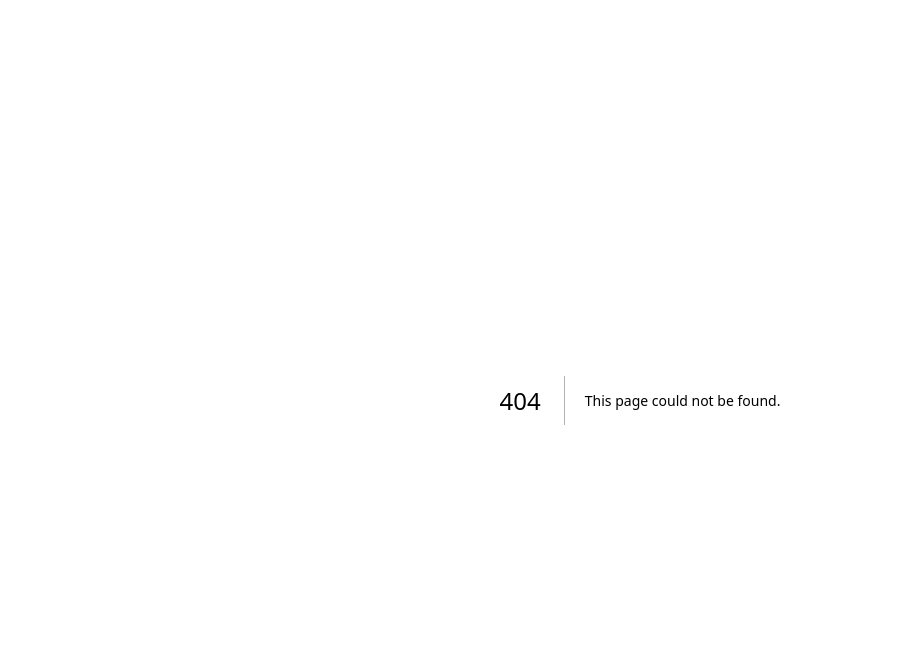
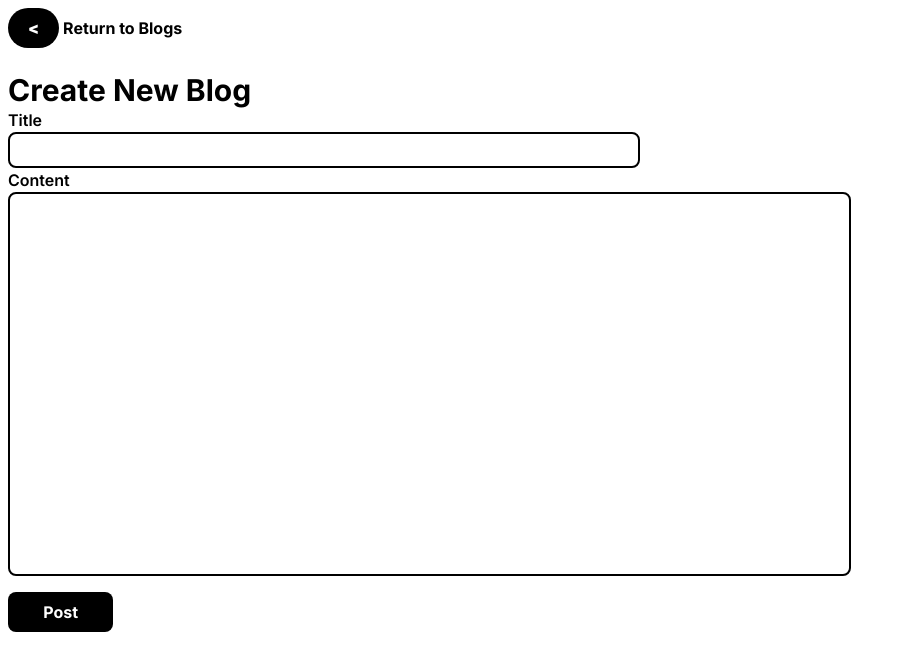
Before and after one commit to RafiMoreno/nextjs-blog, a Next.js app: page /create in a window 1280 px wide. Before the commit this address had no page. Shown: the top 670 px of the page, without its empty margins (0-906 px from the left). Built offline with nearby package versions, Linux system fonts and the light colour scheme.

Commit message:
feat: create blog page

```diff
--- /dev/null
+++ b/app/api/blogApi/route.tsx
@@ -0,0 +1,13 @@
+import { promises as fs } from "fs";
+
+export async function POST(req: Request) {
+  const jsonData = await fs.readFile(process.cwd() + "/app/blogs.json", "utf8");
+  const objectData = JSON.parse(jsonData);
+  const body = await req.json();
+  console.log(body);
+  objectData.push(body);
+  const updatedData = JSON.stringify(objectData);
+  await fs.writeFile(process.cwd() + "/app/blogs.json", updatedData);
+
+  return new Response("OK");
+}
--- a/app/blogs/page.tsx
+++ b/app/blogs/page.tsx
@@ -6,7 +6,7 @@ export default async function Blogs() {
   const file = await fs.readFile(process.cwd() + "/app/blogs.json", "utf8");
   const data = JSON.parse(file);
   return (
-    <div className="flex flex-col items-center h-full w-full px-4 gap-2">
+    <div className="flex flex-col h-full w-full px-4 gap-2 pb-2">
       <h1 className="font-semibold text-3xl mb-3 mt-2">All Blogs</h1>
       {data.map((blog: any, index: number) => (
         <Link href={`/blog/${index}`}>
--- /dev/null
+++ b/app/create/page.tsx
@@ -0,0 +1,59 @@
+"use client";
+
+import { useRouter } from "next/navigation";
+import Link from "next/link";
+import React, { useState } from "react";
+
+export default function Create() {
+  const router = useRouter();
+  const [title, setTitle] = useState("");
+  const [content, setContent] = useState("");
+  const date = new Date();
+  let currentDate = `${date.getDate()}/${date.getMonth() + 1}/${date.getFullYear()} ${date.getHours()}:${date.getMinutes()} WIB`;
+  const updateBlogList = async () => {
+    const response = await fetch("/api/blogApi", {
+      method: "POST",
+      headers: {
+        "Content-Type": "application/json",
+      },
+      body: JSON.stringify({
+        title: title,
+        publication_date: currentDate,
+        content: content,
+      }),
+    });
+    router.push("/blogs");
+  };
+  return (
+    <div className="flex flex-col p-2">
+      <Link href="/blogs" className="flex flex-row items-center">
+        <button className="bg-black text-white font-black px-5 py-2 rounded-full mb-6">
+          &lt;
+        </button>
+        <p className="font-bold pl-1 py-2 rounded-full mb-6">Return to Blogs</p>
+      </Link>
+      <h1 className="text-3xl font-bold">Create New Blog</h1>
+      <div className="flex flex-col">
+        <label className="font-semibold">Title</label>
+        <input
+          type="text"
+          className="border-2 border-black w-1/2 rounded-lg p-1 max-lg:w-full"
+          onChange={(e) => setTitle(e.target.value)}
+        />
+      </div>
+      <div className="flex flex-col">
+        <label className="font-semibold">Content</label>
+        <textarea
+          className="border-2 border-black w-2/3 rounded-lg p-1 resize-none h-96 max-lg:w-full"
+          onChange={(e) => setContent(e.target.value)}
+        />
+      </div>
+      <button
+        onClick={updateBlogList}
+        className="bg-black text-white font-bold px-5 py-2 mt-4 rounded-lg w-1/12 max-sm:w-1/4 max-lg:w-1/6"
+      >
+        Post
+      </button>
+    </div>
+  );
+}
```
Also changed, not shown: app/blog/[id]/page.tsx (+7 -3 lines), app/blogs.json (+9 -4 lines).
